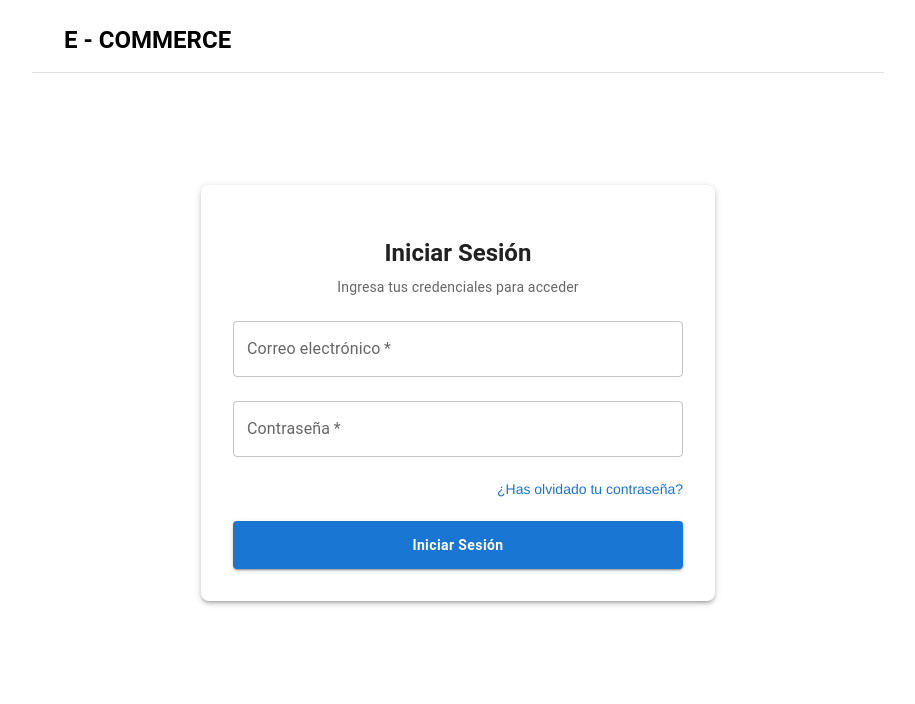
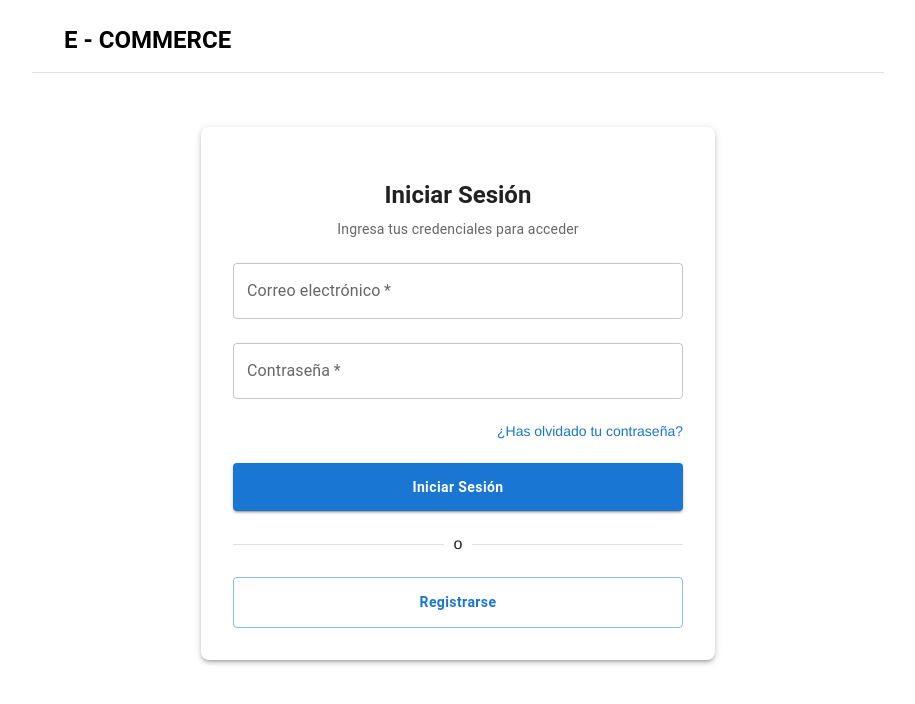
Before and after one commit to Agustin-CH/laboratorio-grupo1, a React (Create React App) app in the folder frontend/: page /usuarios in a window 1280 px wide. Shown: the top 704 px of the page, without its empty margins (182-1097 px from the left). Built offline with nearby package versions, Linux system fonts and the light colour scheme; some icons are missing.

Commit message:
Boton de registro alternativo

```diff
--- a/frontend/src/pages/UserManagement.js
+++ b/frontend/src/pages/UserManagement.js
@@ -1,4 +1,4 @@
-import { Box, Typography, Stack, Button, TextField, Link, useMediaQuery, Paper } from "@mui/material"
+import { Box, Typography, Stack, Button, TextField, Link, useMediaQuery, Paper, Divider } from "@mui/material"
 import PersonIcon from "@mui/icons-material/Person"
 
 const Login = () => {
@@ -79,6 +79,20 @@ const Login = () => {
             >
               Iniciar Sesión
             </Button>
+
+            <Divider>o</Divider>
+
+            <Button
+              variant="outlined"
+              fullWidth
+              sx={{
+                py: 1.5,
+                textTransform: "none",
+                fontWeight: "bold",
+              }}
+            >
+              Registrarse
+            </Button>
           </Stack>
         </Paper>
       </Box>
```
